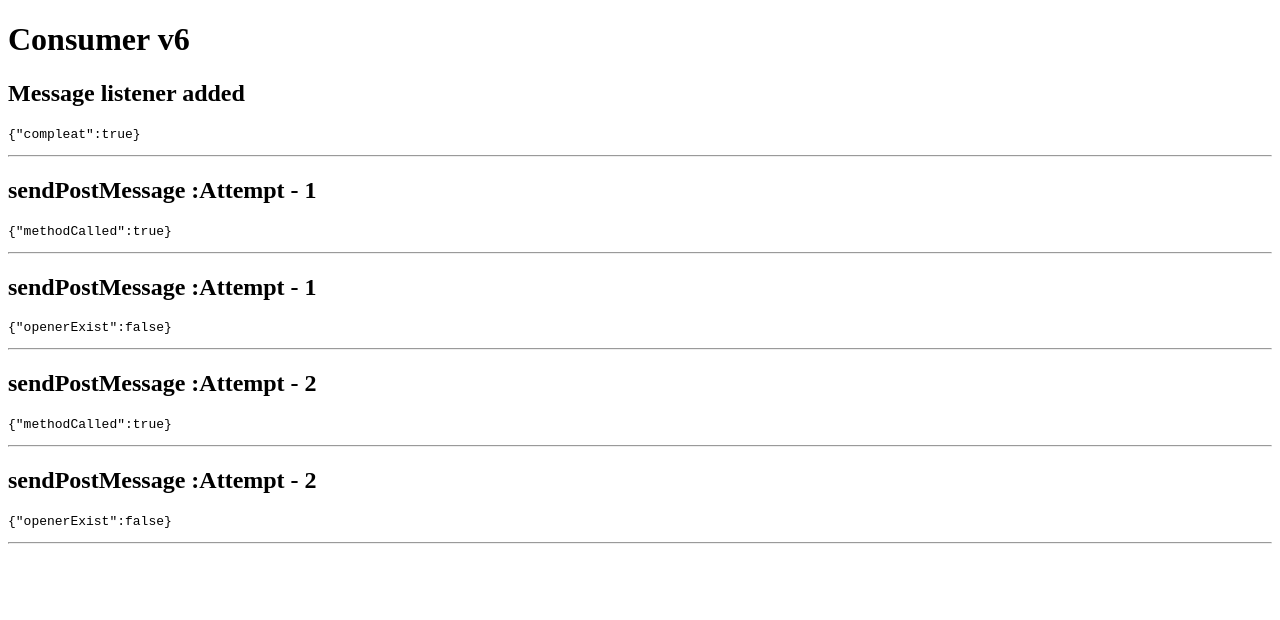
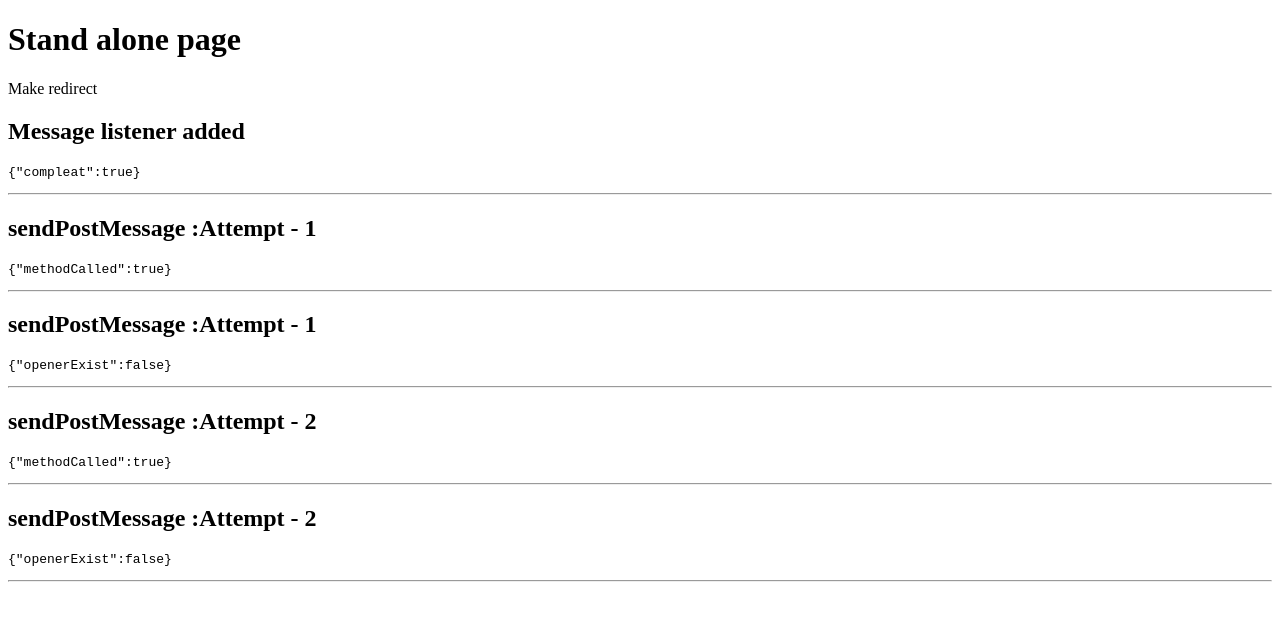
Before and after one commit to bharathkumar874/windowPostMessage, a plain HTML site: page index.html in a window 1280 px wide. Drawn offline with nearby package versions, Linux system fonts and the light colour scheme.

Commit message:
redirect

```diff
--- a/index.html
+++ b/index.html
@@ -56,12 +56,17 @@
             }, 1000)
         }
 
+        function redirectPage(){
+            window.location.href = "https://staging.cobundu.com/saml/initmobile/mcsdev4.ik?mobileclient=webbrowser&mobileurl=https://consumer-lgn.web.app/";
+        }
+
         $(document).ready(startProcedure);
 
     </script>
 </head>
 <body>
-    <h1>Consumer v6</h1>
+    <h1>Stand alone page</h1>
+    <p onclick="redirectPage()">Make redirect</p>
     <div id="messages"></div>
 </body>
 </html>
```
